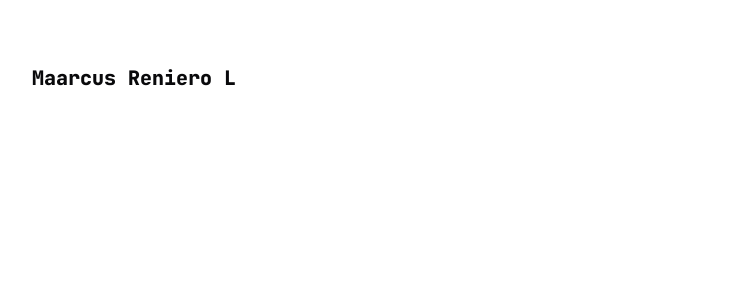
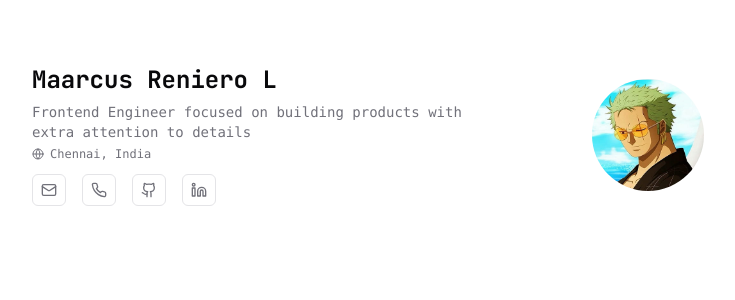
Before and after one commit to MaarcusRenieroL/portfolio, a Next.js app: page / in a window 1280 px wide. Shown: the top 300 px of the page, without its empty margins (272-1007 px from the left). Built offline with nearby package versions, Linux system fonts and the light colour scheme.

Commit message:
feat: add header component

```diff
--- a/package.json
+++ b/package.json
@@ -9,6 +9,7 @@
     "lint": "next lint"
   },
   "dependencies": {
+    "@radix-ui/react-slot": "^1.0.2",
     "class-variance-authority": "^0.7.0",
     "clsx": "^2.1.0",
     "lucide-react": "^0.323.0",
--- a/src/app/page.tsx
+++ b/src/app/page.tsx
@@ -1,7 +1,9 @@
+import Header from "@/components/Header";
+
 export default function Home() {
   return (
-    <div>
-      <h1 className="font-extrabold text-xl">Maarcus Reniero L</h1>
-    </div>
+    <>
+      <Header />
+    </>
   );
 }
--- /dev/null
+++ b/src/components/Header.tsx
@@ -0,0 +1,76 @@
+import { FC } from "react";
+import {
+  GithubIcon,
+  GlobeIcon,
+  LinkedinIcon,
+  MailIcon,
+  PhoneIcon,
+} from "lucide-react";
+import { Button } from "@/components/ui/button";
+import Link from "next/link";
+import Image from "next/image";
+
+const Header: FC = () => {
+  return (
+    <div className="flex items-center justify-between">
+      <div className="flex-1 space-y-1.5">
+        <h1 className="text-2xl font-bold">Maarcus Reniero L</h1>
+        <p className="max-w-md font-mono text-sm text-pretty text-muted-foreground">
+          Frontend Engineer focused on building products with extra attention to
+          details
+        </p>
+        <p className="items-center max-w-md font-mono text-xs text-pretty text-muted-foreground">
+          <Link
+            className="inline-flex gap-x-1.5 align-baseline leading-none hover:underline"
+            href="https://www.google.com/maps/place/Wrocław"
+            target="_blank"
+          >
+            <GlobeIcon className="h-3 w-3" />
+            Chennai, India
+          </Link>
+        </p>
+        <div className="flex items-center space-x-3 pt-1 font-mono text-sm gap-x-1 text-muted-foreground print:hidden">
+          <Button variant="outline" className="h-8 w-8">
+            <Link href="mailto:maarcusreniero.l@gmail.com">
+              <MailIcon className="h-4 w-4" />
+            </Link>
+          </Button>
+          <Button variant="outline" className="h-8 w-8">
+            <Link href="tel:+917299954472">
+              <PhoneIcon className="h-4 w-4" />
+            </Link>
+          </Button>
+          <Button variant="outline" className="h-8 w-8">
+            <Link href="https://github.com/sproutjeph">
+              <GithubIcon className="h-4 w-4" />
+            </Link>
+          </Button>
+          <Button variant="outline" className="h-8 w-8">
+            <Link href="https://www.linkedin.com/in/jephthah-mbah/">
+              <LinkedinIcon className="h-4 w-4" />
+            </Link>
+          </Button>
+        </div>
+        <div className="flex-col hidden font-mono text-sm gap-x-1 text-muted-foreground print:flex">
+          <Link href="mailto:maarcusreniero.l@gmail.com">
+            <span className="underline">maarcusreniero.l@gmail.com</span>
+          </Link>
+          <Link href="tel:+917299954472">
+            <span className="underline">+917299954472</span>
+          </Link>
+        </div>
+      </div>
+      <span className="relative flex shrink-0 overflow-hidden rounded-full h-28 w-28">
+        <Image
+          className="aspect-square h-full w-full object-cover"
+          alt="Jephthah Mbah"
+          src="/zoro.jpg"
+          width={100}
+          height={100}
+        />
+      </span>
+    </div>
+  );
+};
+
+export default Header;
--- /dev/null
+++ b/src/components/ui/button.tsx
@@ -0,0 +1,56 @@
+import * as React from "react"
+import { Slot } from "@radix-ui/react-slot"
+import { cva, type VariantProps } from "class-variance-authority"
+
+import { cn } from "@/lib/utils"
+
+const buttonVariants = cva(
+  "inline-flex items-center justify-center whitespace-nowrap rounded-md text-sm font-medium ring-offset-background transition-colors focus-visible:outline-none focus-visible:ring-2 focus-visible:ring-ring focus-visible:ring-offset-2 disabled:pointer-events-none disabled:opacity-50",
+  {
+    variants: {
+      variant: {
+        default: "bg-primary text-primary-foreground hover:bg-primary/90",
+        destructive:
+          "bg-destructive text-destructive-foreground hover:bg-destructive/90",
+        outline:
+          "border border-input bg-background hover:bg-accent hover:text-accent-foreground",
+        secondary:
+          "bg-secondary text-secondary-foreground hover:bg-secondary/80",
+        ghost: "hover:bg-accent hover:text-accent-foreground",
+        link: "text-primary underline-offset-4 hover:underline",
+      },
+      size: {
+        default: "h-10 px-4 py-2",
+        sm: "h-9 rounded-md px-3",
+        lg: "h-11 rounded-md px-8",
+        icon: "h-10 w-10",
+      },
+    },
+    defaultVariants: {
+      variant: "default",
+      size: "default",
+    },
+  }
+)
+
+export interface ButtonProps
+  extends React.ButtonHTMLAttributes<HTMLButtonElement>,
+    VariantProps<typeof buttonVariants> {
+  asChild?: boolean
+}
+
+const Button = React.forwardRef<HTMLButtonElement, ButtonProps>(
+  ({ className, variant, size, asChild = false, ...props }, ref) => {
+    const Comp = asChild ? Slot : "button"
+    return (
+      <Comp
+        className={cn(buttonVariants({ variant, size, className }))}
+        ref={ref}
+        {...props}
+      />
+    )
+  }
+)
+Button.displayName = "Button"
+
+export { Button, buttonVariants }
```
Also changed, not shown: public/zoro.jpg (added), 1 other file (tests, documents, lock files or other folders).
